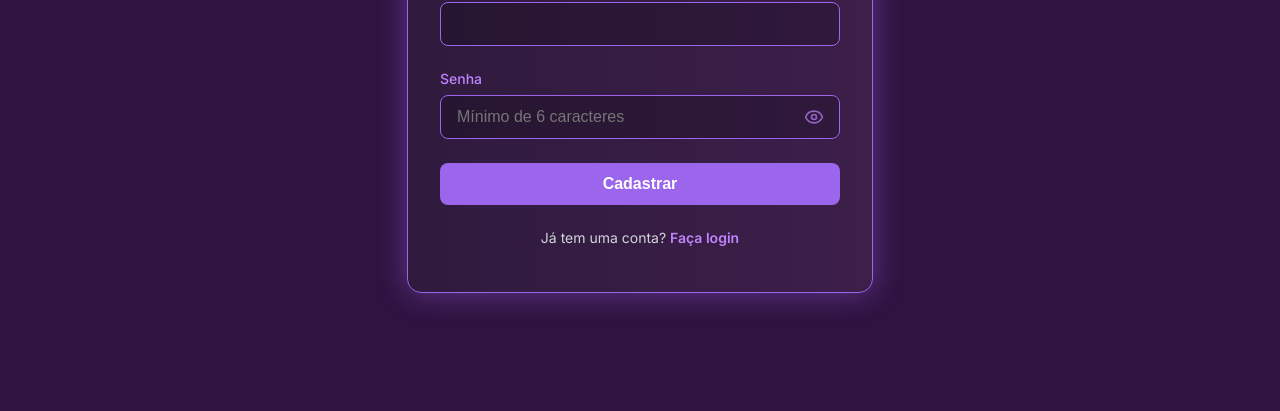
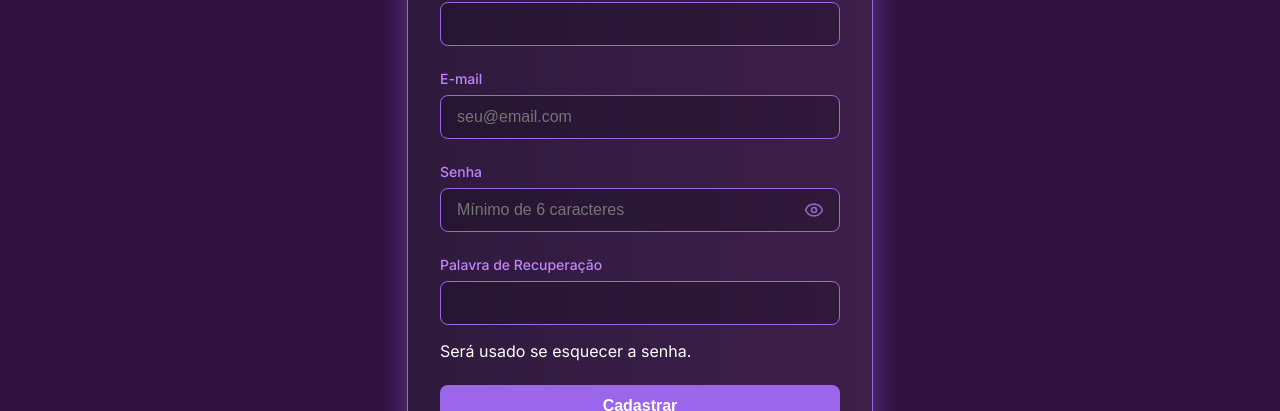
Before and after one commit to WagnerRodriguess/IndieLabs_R, a Next.js app: page /register in a window 1280 px wide. Shown: the part 268-679 px from the top of the page. Built offline with nearby package versions, Linux system fonts and the light colour scheme; no server answers.

Commit message:
add esqueceu senha

```diff
--- /dev/null
+++ b/app/api/auth/reset-with-key/route.ts
@@ -0,0 +1,37 @@
+import { NextResponse } from 'next/server';
+import { PrismaClient } from '@prisma/client';
+import bcrypt from 'bcryptjs';
+
+const prisma = new PrismaClient();
+
+export async function POST(req: Request) {
+  try {
+    const { email, recoveryKey, newPassword } = await req.json();
+
+    if (!email || !recoveryKey || !newPassword) {
+      return new NextResponse('Preencha todos os campos.', { status: 400 });
+    }
+
+    const user = await prisma.user.findUnique({ where: { email } });
+
+    if (!user) {
+      return new NextResponse('E-mail não encontrado.', { status: 404 });
+    }
+
+    if (user.recoveryKey.toLowerCase() !== recoveryKey.toLowerCase()) {
+      return new NextResponse('Palavra de recuperação incorreta.', { status: 401 });
+    }
+
+    const hashedPassword = await bcrypt.hash(newPassword, 12);
+
+    await prisma.user.update({
+      where: { email },
+      data: { password: hashedPassword }
+    });
+
+    return NextResponse.json({ message: 'Senha alterada com sucesso!' });
+
+  } catch (error) {
+    return new NextResponse('Erro interno.', { status: 500 });
+  }
+}
--- a/app/api/register/route.ts
+++ b/app/api/register/route.ts
@@ -7,29 +7,45 @@ const prisma = new PrismaClient();
 export async function POST(request: Request) {
   try {
     const body = await request.json();
-    const { username, password } = body;
+    const { username, email, password, recoveryKey } = body;
 
-
-    if (!username || !password) {
-      return new NextResponse('Usuário e senha são obrigatórios', { status: 400 });
+    if (!username || !password || !email || !recoveryKey) {
+      return NextResponse.json(
+        { message: 'Todos os campos são obrigatórios' },
+        { status: 400 }
+      );
     }
 
     const cleanUsername = username.trim();
 
     if (!cleanUsername) {
-      return new NextResponse('Nome de usuário inválido.', { status: 400 });
+      return NextResponse.json(
+        { message: 'Nome de usuário inválido.' },
+        { status: 400 }
+      );
     }
 
     if (password.length < 6) {
-      return new NextResponse('A senha deve ter pelo menos 6 caracteres.', { status: 400 });
+      return NextResponse.json(
+        { message: 'A senha deve ter pelo menos 6 caracteres.' },
+        { status: 400 }
+      );
     }
 
-    const existingUser = await prisma.user.findUnique({
-      where: { username: cleanUsername },
+    const exists = await prisma.user.findFirst({
+      where: {
+        OR: [
+          { username: username },
+          { email: email }
+        ]
+      }
     });
 
-    if (existingUser) {
-      return new NextResponse('Esse nome de usuário já está em uso', { status: 409 });
+    if (exists) {
+      return NextResponse.json(
+        { message: 'Usuário ou E-mail já cadastrados' },
+        { status: 409 }
+      );
     }
 
     const hashedPassword = await bcrypt.hash(password, 12);
@@ -37,7 +53,9 @@ export async function POST(request: Request) {
     const user = await prisma.user.create({
       data: {
         username: cleanUsername,
+        email,
         password: hashedPassword,
+        recoveryKey: recoveryKey,
       },
     });
 
@@ -45,6 +63,9 @@ export async function POST(request: Request) {
 
   } catch (error) {
     console.error('ERRO NO CADASTRO:', error);
-    return new NextResponse('Erro interno do servidor', { status: 500 });
+    return NextResponse.json(
+      { message: 'Erro interno do servidor ao criar conta.' },
+      { status: 500 }
+    );
   }
 }
--- /dev/null
+++ b/app/forgot-password/page.tsx
@@ -0,0 +1,131 @@
+'use client';
+
+import { useState } from 'react';
+import Link from 'next/link';
+import { useRouter } from 'next/navigation';
+import { Eye, EyeOff, CheckCircle, ArrowLeft } from 'lucide-react';
+
+export default function ForgotPassword() {
+  const [email, setEmail] = useState('');
+  const [recoveryKey, setRecoveryKey] = useState('');
+  const [newPassword, setNewPassword] = useState('');
+  const [showPassword, setShowPassword] = useState(false);
+
+  const [message, setMessage] = useState('');
+  const [error, setError] = useState('');
+  const [isLoading, setIsLoading] = useState(false);
+
+  const router = useRouter();
+
+  const handleSubmit = async (e: React.FormEvent) => {
+    e.preventDefault();
+    setError('');
+    setMessage('');
+    setIsLoading(true);
+
+    try {
+      const res = await fetch('/api/auth/reset-with-key', {
+        method: 'POST',
+        headers: { 'Content-Type': 'application/json' },
+        body: JSON.stringify({ email, recoveryKey, newPassword }),
+      });
+
+      if (res.ok) {
+        setMessage('Sucesso! A sua senha foi alterada.');
+        setTimeout(() => router.push('/login'), 2500);
+      } else {
+        const text = await res.text();
+        setError(text || 'Dados incorretos.');
+      }
+    } catch {
+      setError('Erro de conexão. Tente novamente.');
+    } finally {
+      setIsLoading(false);
+    }
+  };
+
+  return (
+    <main id="main-content">
+      <div className="auth-container">
+        <form onSubmit={handleSubmit} className="auth-form">
+          <h1 className="auth-title">Redefinir Senha</h1>
+
+          {message && (
+            <p className="auth-success"  style={{ display: 'flex', alignItems: 'center', justifyContent: 'center' }}>
+              <CheckCircle size={18} style={{ marginRight: '6px' }} />
+              {message}
+            </p>
+          )}
+
+          <div className="auth-input-group">
+            <label>Seu E-mail</label>
+            <input
+              type="email"
+              required
+              value={email}
+              onChange={(e) => setEmail(e.target.value)}
+              className="auth-input"
+            />
+          </div>
+
+          <div className="auth-input-group">
+            <label>Palavra de Recuperação</label>
+            <input
+              type="text"
+              required
+              value={recoveryKey}
+              onChange={(e) => setRecoveryKey(e.target.value)}
+              className="auth-input"
+              placeholder="A palavra secreta criada no cadastro"
+            />
+          </div>
+
+          <div className="auth-input-group">
+            <label>Nova Senha</label>
+
+            <input
+              type={showPassword ? 'text' : 'password'}
+              required
+              minLength={6}
+              value={newPassword}
+              onChange={(e) => setNewPassword(e.target.value)}
+              className="auth-input"
+              placeholder="Mínimo 6 caracteres"
+            />
+
+            <button
+              type="button"
+              className="auth-password-toggle"
+              onClick={() => setShowPassword(!showPassword)}
+              aria-label={showPassword ? 'Esconder senha' : 'Mostrar senha'}
+            >
+              {showPassword ? <EyeOff size={20} /> : <Eye size={20} />}
+            </button>
+          </div>
+
+          {error && <p className="auth-error">{error}</p>}
+
+          <button type="submit" className="auth-button" disabled={isLoading}>
+            {isLoading ? 'A atualizar...' : 'Trocar Senha'}
+          </button>
+
+          <p className="auth-link" style={{ marginTop: '1rem' }}>
+            <Link
+              href="/login"
+              style={{
+                display: 'inline-flex',
+                alignItems: 'center',
+                gap: '0.5rem',
+                color: '#c084fc',
+                textDecoration: 'none'
+              }}
+            >
+              <ArrowLeft size={16} />
+              Voltar ao Login
+            </Link>
+          </p>
+        </form>
+      </div>
+    </main>
+  );
+}
--- a/app/login/LoginForm.tsx
+++ b/app/login/LoginForm.tsx
@@ -95,6 +95,16 @@ export default function LoginForm() {
             {isLoading ? 'Entrando...' : 'Entrar'}
           </button>
 
+          <p className="auth-link" style={{ marginTop: '1rem', marginBottom: '0.5rem' }}>
+            <Link
+              href="/forgot-password"
+              style={{ color: '#c084fc', textDecoration: 'none', fontSize: '0.9rem' }}
+              className="hover:underline"
+            >
+              Esqueceu a senha?
+            </Link>
+          </p>
+
           <p className="auth-link">
             Não tem uma conta? <Link href="/register">Cadastre-se</Link>
           </p>
--- a/app/register/page.tsx
+++ b/app/register/page.tsx
@@ -12,6 +12,8 @@ export default function RegisterPage() {
   const [isLoading, setIsLoading] = useState(false);
   const [showPassword, setShowPassword] = useState(false);
   const router = useRouter();
+  const [recoveryKey, setRecoveryKey] = useState('');
+  const [email, setEmail] = useState('');
 
   const handleSubmit = async (e: React.FormEvent) => {
     e.preventDefault();
@@ -41,6 +43,8 @@ export default function RegisterPage() {
         body: JSON.stringify({
           username: cleanUsername,
           password: password,
+          email,
+          recoveryKey
         }),
       });
 
@@ -53,7 +57,7 @@ export default function RegisterPage() {
         const text = await res.text();
         setError(text);
       } else {
-        setError('Ocorreu um erro no registo. Tente novamente.');
+        setError('Ocorreu um erro no cadastro. Tente novamente.');
       }
     } catch (err) {
       setError('Erro de conexão. Verifique sua internet.');
@@ -81,6 +85,18 @@ export default function RegisterPage() {
           </div>
 
           <div className="auth-input-group">
+            <label>E-mail</label>
+            <input
+              type="email"
+              required
+              value={email}
+              onChange={(e) => setEmail(e.target.value)}
+              className="auth-input"
+              placeholder="seu@email.com"
+             />
+          </div>
+
+          <div className="auth-input-group">
             <label htmlFor="password">Senha</label>
             <input
               id="password"
@@ -102,6 +118,18 @@ export default function RegisterPage() {
             </button>
           </div>
 
+          <div className="auth-input-group">
+            <label>Palavra de Recuperação</label>
+            <input
+              type="text"
+              required
+              value={recoveryKey}
+              onChange={(e) => setRecoveryKey(e.target.value)}
+              className="auth-input"
+            />
+            <p className="text-xs text-gray-500 mt-1">Será usado se esquecer a senha.</p>
+          </div>
+
           {error && <p className="auth-error">{error}</p>}
 
           <button type="submit" className="auth-button" disabled={isLoading}>
--- a/components/Header.tsx
+++ b/components/Header.tsx
@@ -12,7 +12,7 @@ const Header = () => {
   const pathname = usePathname();
   const isGamePage = pathname.startsWith('/games/');
   const isSearchPage = pathname.startsWith('/search');
-  const isAuthPage = pathname === '/login' || pathname === '/register' || pathname === '/change-password';
+  const isAuthPage = pathname === '/login' || pathname === '/register' || pathname === '/change-password' || pathname === '/forgot-password'
 
   const showBackButton = isGamePage || isSearchPage || isAuthPage;
   const showSearchBar = !isAuthPage;
```
Also changed, not shown: 1 other file (tests, documents, lock files or other folders).
